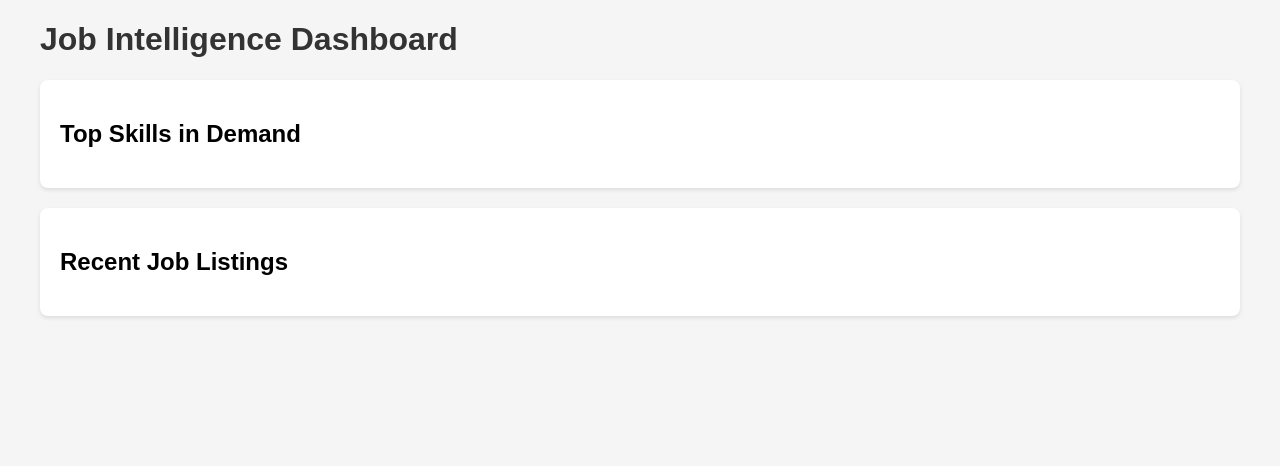
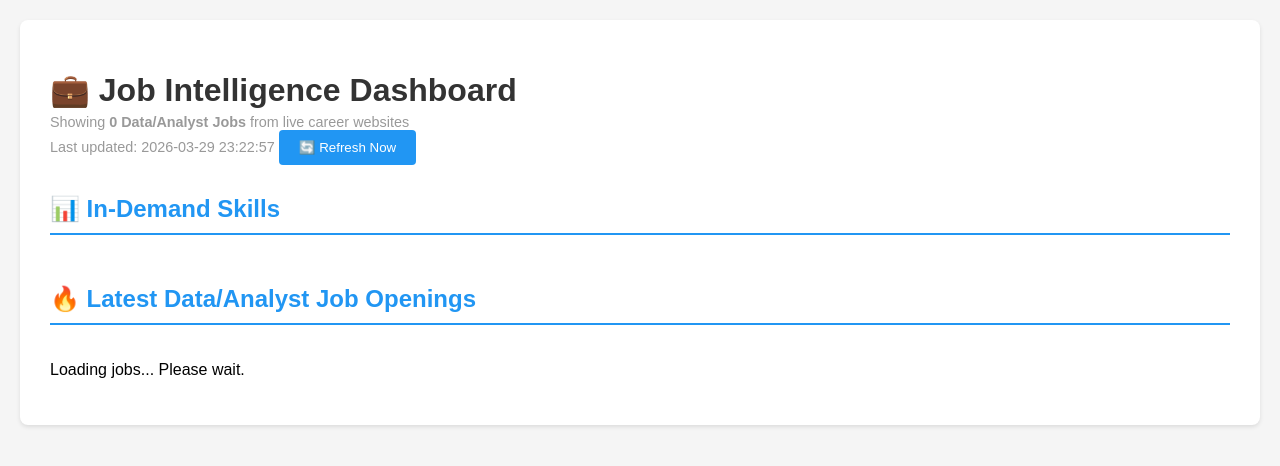
Before and after one commit to mayank4/job-intelligence-dashboard, a Flask app: page / in a window 1280 px wide. Shown: the top 466 px of the page. Run offline with Flask 3, Linux system fonts and the light colour scheme; data that the repository does not hold is empty.

Commit message:
Enhance HTML structure and styling for dashboard

```diff
--- a/templates/index.html
+++ b/templates/index.html
@@ -1,47 +1,62 @@
 <!DOCTYPE html>
-<html>
+<html lang="en">
 <head>
+    <meta charset="UTF-8">
+    <meta name="viewport" content="width=device-width, initial-scale=1.0">
     <title>Job Intelligence Dashboard</title>
     <style>
-        body { font-family: Arial, sans-serif; margin: 20px; background-color: #f5f5f5; }
-        h1 { color: #333; }
-        .container { max-width: 1200px; margin: 0 auto; }
-        .section { background: white; padding: 20px; margin: 20px 0; border-radius: 8px; box-shadow: 0 2px 4px rgba(0,0,0,0.1); }
-        .skill-list { display: grid; grid-template-columns: repeat(auto-fit, minmax(200px, 1fr)); gap: 10px; }
-        .skill-item { background: #e3f2fd; padding: 10px; border-radius: 5px; text-align: center; }
-        .job-list { display: flex; flex-direction: column; gap: 10px; }
-        .job-item { background: #f9f9f9; padding: 15px; border-left: 4px solid #2196F3; }
-        a { color: #2196F3; text-decoration: none; }
-        a:hover { text-decoration: underline; }
+        body { font-family: Arial, sans-serif; margin: 0; padding: 20px; background: #f5f5f5; }
+        .container { max-width: 1200px; margin: 0 auto; background: white; padding: 30px; border-radius: 8px; box-shadow: 0 2px 4px rgba(0,0,0,0.1); }
+        h1 { color: #333; margin-bottom: 5px; }
+        .meta { color: #999; font-size: 0.9em; margin-bottom: 20px; }
+        h2 { color: #2196F3; margin-top: 30px; border-bottom: 2px solid #2196F3; padding-bottom: 10px; }
+        .skills { display: grid; grid-template-columns: repeat(auto-fit, minmax(150px, 1fr)); gap: 10px; margin-bottom: 30px; }
+        .skill { background: #e3f2fd; padding: 15px; border-radius: 5px; text-align: center; border-left: 4px solid #2196F3; }
+        .skill-name { font-weight: bold; color: #1976D2; }
+        .skill-count { font-size: 1.5em; color: #2196F3; margin-top: 5px; }
+        .jobs { display: grid; grid-template-columns: repeat(auto-fit, minmax(350px, 1fr)); gap: 15px; }
+        .job-card { background: #fafafa; border-left: 4px solid #4CAF50; padding: 15px; border-radius: 5px; }
+        .job-title { font-weight: bold; color: #333; margin-bottom: 5px; }
+        .job-company { color: #2196F3; font-weight: 600; }
+        .job-meta { color: #666; font-size: 0.9em; }
+        .job-link { display: inline-block; margin-top: 10px; background: #4CAF50; color: white; padding: 8px 15px; text-decoration: none; border-radius: 4px; transition: background 0.3s; }
+        .job-link:hover { background: #45a049; }
+        .source-badge { display: inline-block; background: #FF9800; color: white; font-size: 0.75em; padding: 3px 8px; border-radius: 3px; margin-left: 10px; }
+        .refresh-btn { background: #2196F3; color: white; padding: 10px 20px; border: none; border-radius: 4px; cursor: pointer; }
+        .refresh-btn:hover { background: #0b7dda; }
     </style>
 </head>
 <body>
     <div class="container">
-        <h1>Job Intelligence Dashboard</h1>
-
-        <div class="section">
-            <h2>Top Skills in Demand</h2>
-            <div class="skill-list">
-                {% for skill, count in skills.items() %}
-                    <div class="skill-item">
-                        <strong>{{ skill }}</strong><br>
-                        {{ count }} jobs
-                    </div>
-                {% endfor %}
-            </div>
+        <h1>💼 Job Intelligence Dashboard</h1>
+        <div class="meta">
+            Showing <strong>{{ jobs|length }} Data/Analyst Jobs</strong> from live career websites
+            {% if last_update %}<br>Last updated: {{ last_update }}{% endif %}
+            <button class="refresh-btn" onclick="location.href='/api/refresh'">🔄 Refresh Now</button>
         </div>
 
-        <div class="section">
-            <h2>Recent Job Listings</h2>
-            <div class="job-list">
-                {% for job in jobs %}
-                    <div class="job-item">
-                        <h3>{{ job.title }}</h3>
-                        <p><strong>{{ job.company }}</strong> - {{ job.location }}</p>
-                        <a href="{{ job.link }}" target="_blank">View Job →</a>
-                    </div>
-                {% endfor %}
-            </div>
+        <h2>📊 In-Demand Skills</h2>
+        <div class="skills">
+            {% for skill, count in skills.items() %}
+                <div class="skill">
+                    <div class="skill-name">{{ skill }}</div>
+                    <div class="skill-count">{{ count }}</div>
+                </div>
+            {% endfor %}
+        </div>
+
+        <h2>🔥 Latest Data/Analyst Job Openings</h2>
+        <div class="jobs">
+            {% for job in jobs %}
+                <div class="job-card">
+                    <div class="job-title">{{ job.title }}<span class="source-badge">{{ job.source }}</span></div>
+                    <div class="job-company">{{ job.company }}</div>
+                    <div class="job-meta">📍 {{ job.location }}</div>
+                    <a href="{{ job.link }}" target="_blank" class="job-link">View Job →</a>
+                </div>
+            {% else %}
+                <p>Loading jobs... Please wait.</p>
+            {% endfor %}
         </div>
     </div>
 </body>
```
